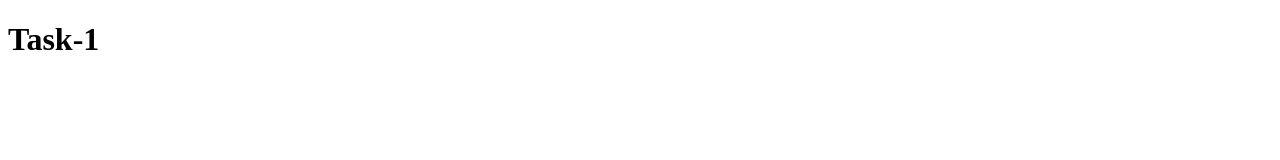
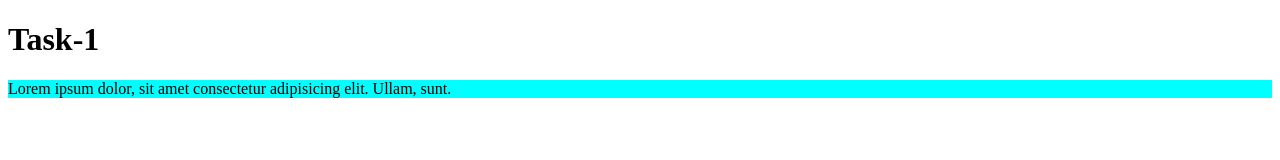
Before and after one commit to CDCUsha/Task1, a plain HTML site: page index.html in a window 1280 px wide. Drawn offline with Linux system fonts and the light colour scheme.

Commit message:
Added paragraph and styled it

```diff
--- a/index.html
+++ b/index.html
@@ -3,9 +3,11 @@
 <head>
     <meta charset="UTF-8">
     <meta name="viewport" content="width=device-width, initial-scale=1.0">
+    <link rel="stylesheet" href="style.css">
     <title>Document</title>
 </head>
 <body>
 <h1>Task-1</h1>
+<p>Lorem ipsum dolor, sit amet consectetur adipisicing elit. Ullam, sunt.</p>
 </body>
 </html>
--- /dev/null
+++ b/style.css
@@ -0,0 +1,3 @@
+p{
+    background-color: aqua;
+}
```
